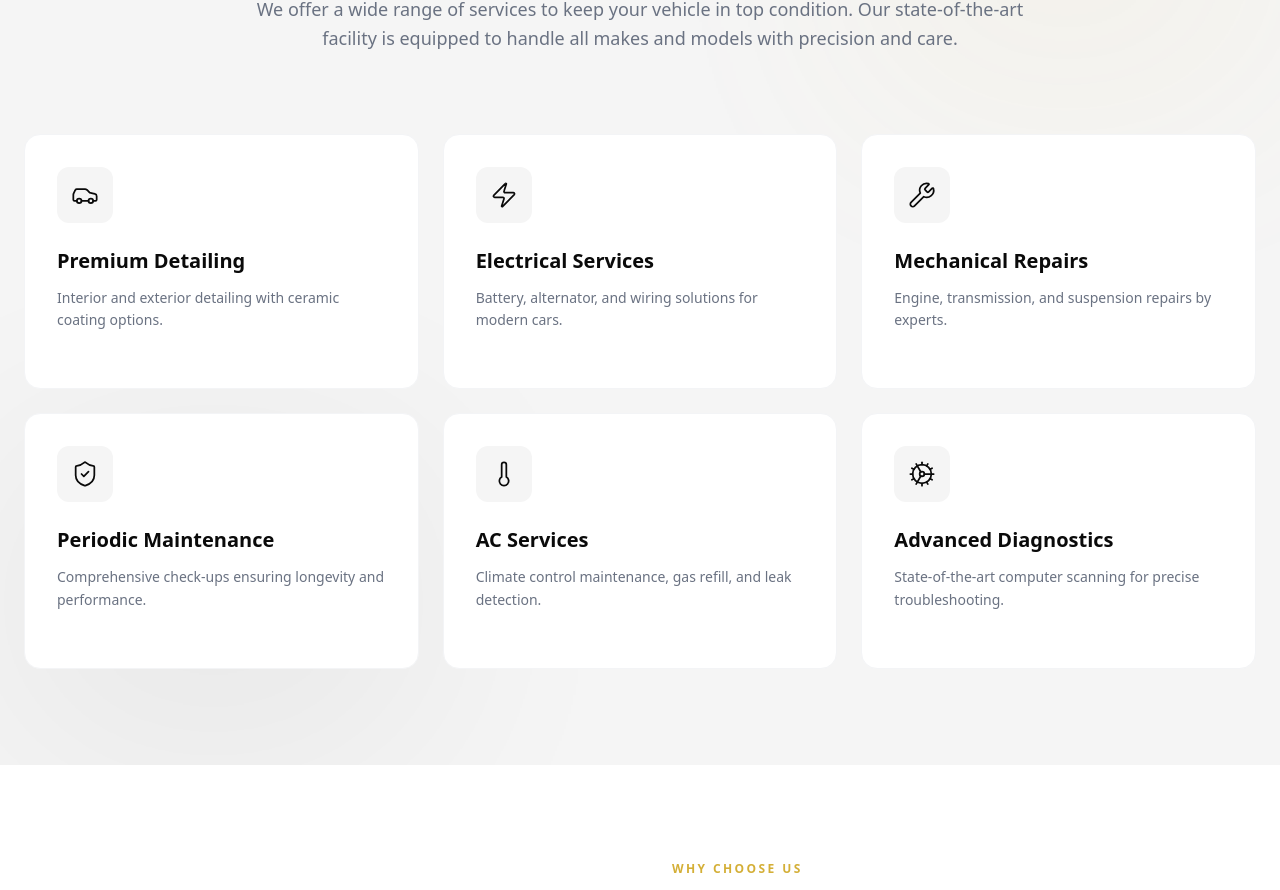
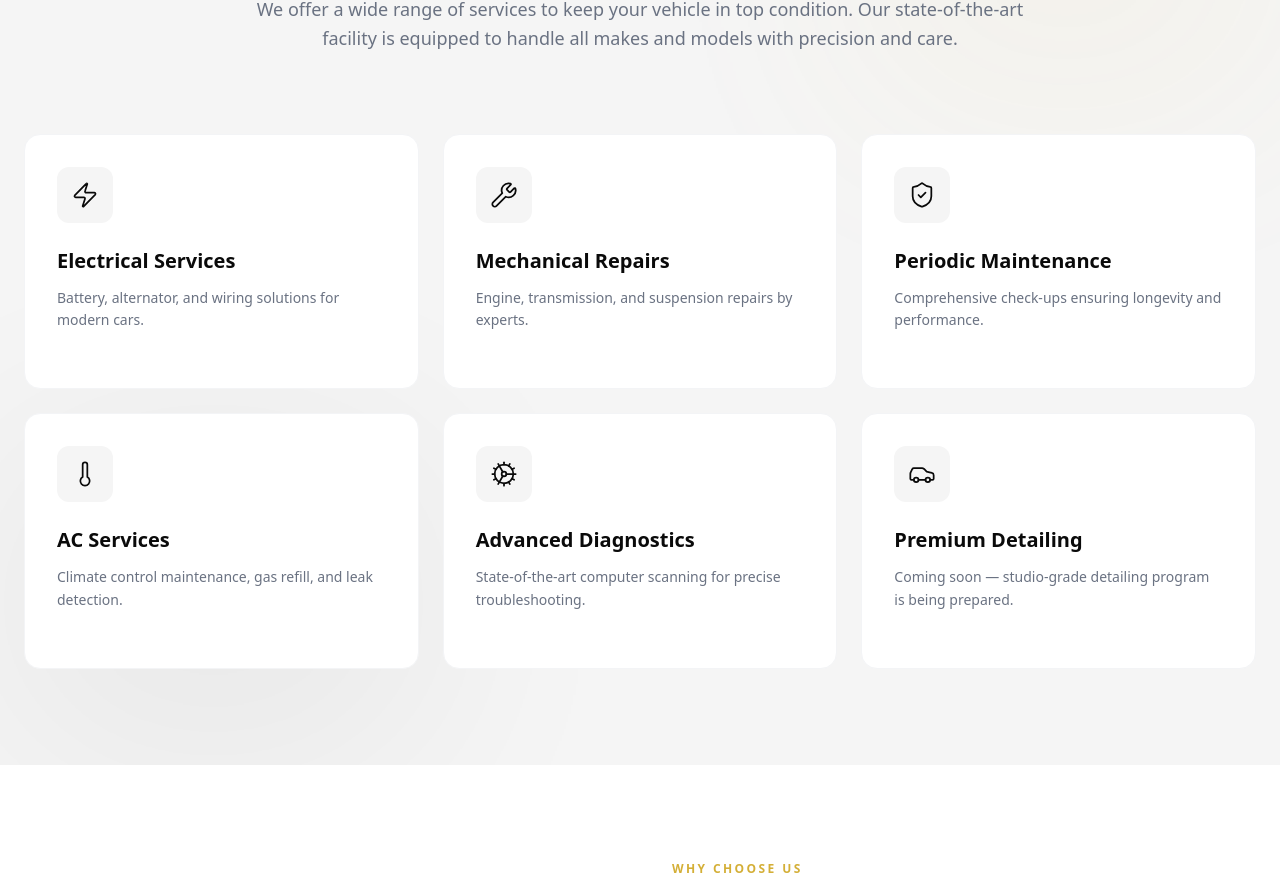
Before and after one commit to Alikhan-rgb1/ApexAutoMaint, a Next.js app in the folder apex-automaint-frontend/: page / in a window 1280 px wide. Shown: the part 1037-1927 px from the top of the page. Built offline with nearby package versions, Linux system fonts and the light colour scheme; grey boxes are pictures that could not be loaded.

Commit message:
Services: move Premium Detailing to last and mark as Coming Soon (translations updated)

```diff
--- a/apex-automaint-frontend/app/components/Services.tsx
+++ b/apex-automaint-frontend/app/components/Services.tsx
@@ -39,12 +39,12 @@ const Services = () => {
   const { t } = useLanguage();
 
   const serviceItems = [
-    { icon: Car, title: t.services.items.detailing.title, description: t.services.items.detailing.desc },
     { icon: Zap, title: t.services.items.electrical.title, description: t.services.items.electrical.desc },
     { icon: Wrench, title: t.services.items.mechanical.title, description: t.services.items.mechanical.desc },
     { icon: ShieldCheck, title: t.services.items.maintenance.title, description: t.services.items.maintenance.desc },
     { icon: Thermometer, title: t.services.items.ac.title, description: t.services.items.ac.desc },
     { icon: Cog, title: t.services.items.diagnostics.title, description: t.services.items.diagnostics.desc },
+    { icon: Car, title: t.services.items.detailing.title, description: t.services.items.detailing.desc },
   ];
 
   return (
--- a/apex-automaint-frontend/app/translations.ts
+++ b/apex-automaint-frontend/app/translations.ts
@@ -41,7 +41,7 @@ export const translations = {
         mechanical: { title: 'Mechanical Repairs', desc: 'Engine, transmission, and suspension repairs by experts.' },
         electrical: { title: 'Electrical Services', desc: 'Battery, alternator, and wiring solutions for modern cars.' },
         ac: { title: 'AC Services', desc: 'Climate control maintenance, gas refill, and leak detection.' },
-        detailing: { title: 'Premium Detailing', desc: 'Interior and exterior detailing with ceramic coating options.' },
+        detailing: { title: 'Premium Detailing', desc: 'Coming soon — studio-grade detailing program is being prepared.' },
       }
     },
     about: {
@@ -178,7 +178,7 @@ export const translations = {
         mechanical: { title: 'إصلاحات ميكانيكية', desc: 'إصلاح المحرك وناقل الحركة والتعليق بواسطة خبراء.' },
         electrical: { title: 'خدمات كهربائية', desc: 'حلول للبطارية والدينامو والأسلاك للسيارات الحديثة.' },
         ac: { title: 'خدمات التكييف', desc: 'صيانة التحكم بالمناخ وتعبئة الغاز وكشف التسربات.' },
-        detailing: { title: 'تلميع فاخر', desc: 'تلميع داخلي وخارجي مع خيارات نانو سيراميك.' },
+        detailing: { title: 'تلميع فاخر', desc: 'قريبًا — نجهز برنامج تلميع احترافي بمواصفات استوديو.' },
       }
     },
     about: {
@@ -315,7 +315,7 @@ export const translations = {
         mechanical: { title: 'Слесарный ремонт', desc: 'Ремонт двигателя, трансмиссии и подвески экспертами.' },
         electrical: { title: 'Автоэлектрика', desc: 'Решение проблем с аккумулятором, генератором и проводкой.' },
         ac: { title: 'Обслуживание кондиционера', desc: 'Заправка, поиск утечек и ремонт климат-контроля.' },
-        detailing: { title: 'Премиум детейлинг', desc: 'Химчистка, полировка и нанесение керамических покрытий.' },
+        detailing: { title: 'Премиум детейлинг', desc: 'Скоро — готовим студийную программу детейлинга.' },
       }
     },
     about: {
```
